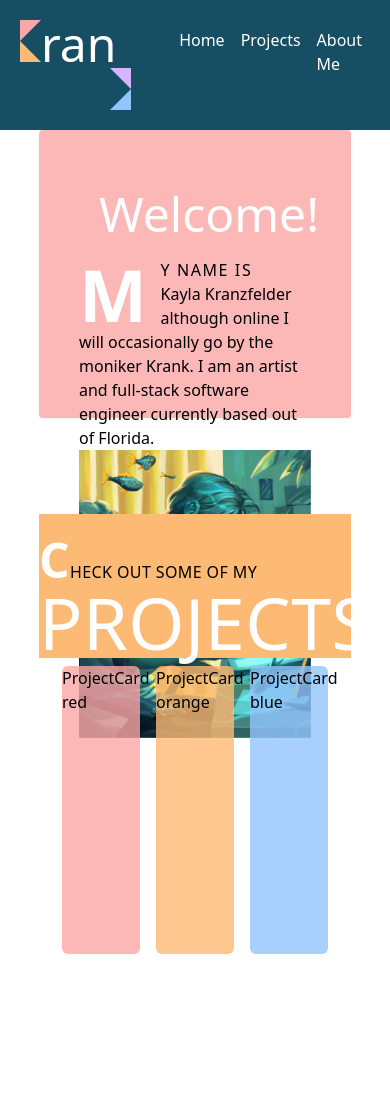
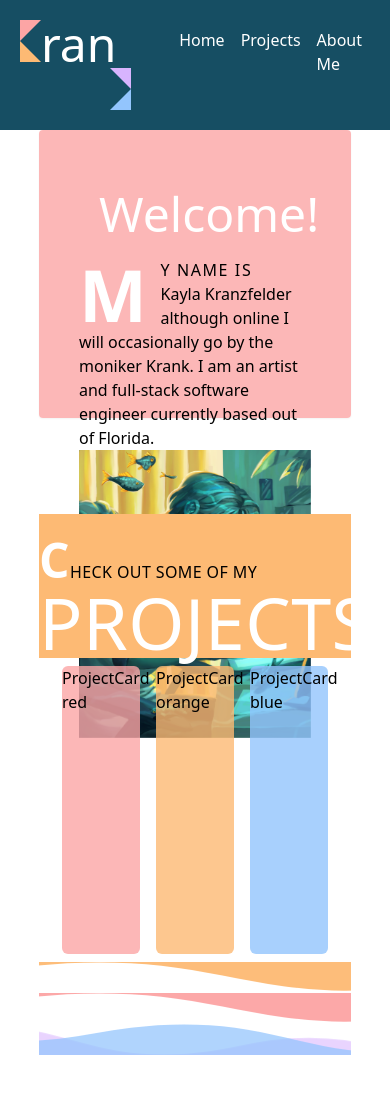
Before and after one commit to KKranzfelder/Krank-Portfolio, a Next.js app in the folder krank_portfolio/: page / in a window 390 px wide. Shown: the top 1094 px of the page. Before the commit the page ends 974 px from the top, so only its background shows below. Built offline with nearby package versions, Linux system fonts and the light colour scheme.

Commit message:
experimented with adding custom animation and svgs to page. Trying to figure out how to keep them aligned for wave effect.

```diff
--- a/krank_portfolio/pages/index.tsx
+++ b/krank_portfolio/pages/index.tsx
@@ -5,7 +5,7 @@ import ProjectCard from '../components/projectCard';
 
 const Home: NextPage = function () {
   return (
-    <div className='w-screen h-screen dark:bg-slate-900 -z-10 absolute scroll-smooth md:scroll-auto'>
+    <div className='w-screen h-screen dark:bg-slate-900 -z-10 relative scroll-smooth md:scroll-auto'>
       <div className='w-4/5 h-72 m-auto rounded shadow-sm bg-red-300 p-10 self-center bg-opacity-80 z-10  dark:bg-slate-800 dark:bg-opacity-80 '>
         <h2 className='text-5xl text-white dark:text-slate-300 m-5'>Welcome!</h2>
         <p className='first-line:uppercase first-line:tracking-widest first-letter:text-7xl first-letter:font-bold first-letter:text-white first-letter:mr-3 first-letter:float-left dark:text-slate-400'>
@@ -24,6 +24,31 @@ const Home: NextPage = function () {
         <ProjectCard cardNum={1}/>
         <ProjectCard cardNum={2}/>
       </div>
+
+      <div className="relative bottom-0 w-4/5 h-1/6 overflow-hidden m-auto">
+        <div classname="absolute w-full rotate-180">
+          <svg data-name="Layer 1" xmlns="http://www.w3.org/2000/svg" viewBox="0 0 1200 120" preserveAspectRatio="none" class="fill-orange-300 animate-waveSlowest">
+            <path d="M321.39,56.44c58-10.79,114.16-30.13,172-41.86,82.39-16.72,168.19-17.73,250.45-.39C823.78,31,906.67,72,985.66,92.83c70.05,18.48,146.53,26.09,214.34,3V0H0V27.35A600.21,600.21,0,0,0,321.39,56.44Z" class="shape-fill"/>
+          </svg>
+        </div>
+        <div classname="absolute w-full rotate-180">
+          <svg data-name="Layer 1" xmlns="http://www.w3.org/2000/svg" viewBox="0 0 1200 120" preserveAspectRatio="none" class="fill-red-300 animate-waveSlow">
+            <path d="M321.39,56.44c58-10.79,114.16-30.13,172-41.86,82.39-16.72,168.19-17.73,250.45-.39C823.78,31,906.67,72,985.66,92.83c70.05,18.48,146.53,26.09,214.34,3V0H0V27.35A600.21,600.21,0,0,0,321.39,56.44Z" class="shape-fill"/>
+          </svg>
+        </div>
+
+        <div className="absolute w-full rotate-180">
+          <svg data-name="Layer 1" xmlns="http://www.w3.org/2000/svg" viewBox="0 0 1200 120" preserveAspectRatio="none" class="fill-purple-300 animate-wave">
+            <path d="M321.39,56.44c58-10.79,114.16-30.13,172-41.86,82.39-16.72,168.19-17.73,250.45-.39C823.78,31,906.67,72,985.66,92.83c70.05,18.48,146.53,26.09,214.34,3V0H0V27.35A600.21,600.21,0,0,0,321.39,56.44Z" class="shape-fill"/>
+          </svg>
+        </div>
+
+        <div className="absolute w-full">
+        <svg data-name="Layer 1" xmlns="http://www.w3.org/2000/svg" viewBox="0 0 1200 120" preserveAspectRatio="none" class="fill-blue-300 animate-waveFast">
+            <path d="M985.66,92.83C906.67,72,823.78,31,743.84,14.19c-82.26-17.34-168.06-16.33-250.45.39-57.84,11.73-114,31.07-172,41.86A600.21,600.21,0,0,1,0,27.35V120H1200V95.8C1132.19,118.92,1055.71,111.31,985.66,92.83Z" class="shape-fill"/>
+        </svg>
+        </div>
+      </div>
     </div>
   )
 }
--- a/krank_portfolio/tailwind.config.js
+++ b/krank_portfolio/tailwind.config.js
@@ -5,7 +5,20 @@ module.exports = {
     "./components/**/*.{js,ts,jsx,tsx}",
   ],
   theme: {
-    extend: {},
+    extend: {
+      keyframes: {
+        wave: {
+          '0%, 100%': { transform: 'scaleX(125%) translateX(10%)', opacity: '.5'},
+          '50%': { transform: 'scaleX(200%) translateX(-20%)', opacity: '1'}
+        }
+      },
+      animation: {
+        waveFast: 'wave 2.5s ease-in-out infinite',
+        wave: 'wave 3s ease-in-out infinite',
+        waveSlow: 'wave 3.5s ease-in-out infinite',
+        waveSlowest: 'wave 4s ease-in-out infinite'
+      }
+    },
   },
   plugins: [],
 }
```
